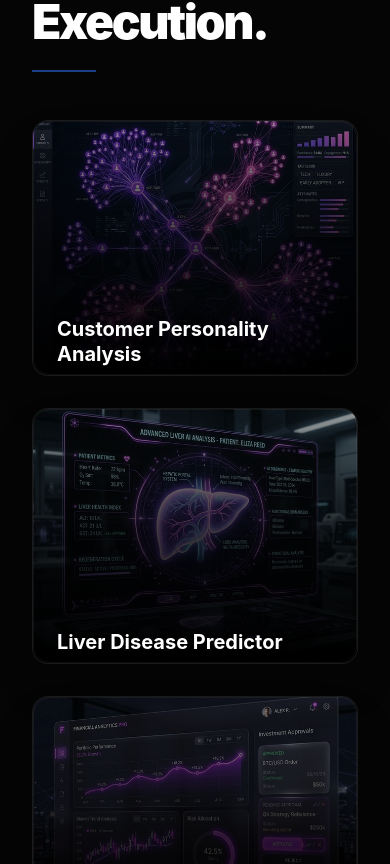
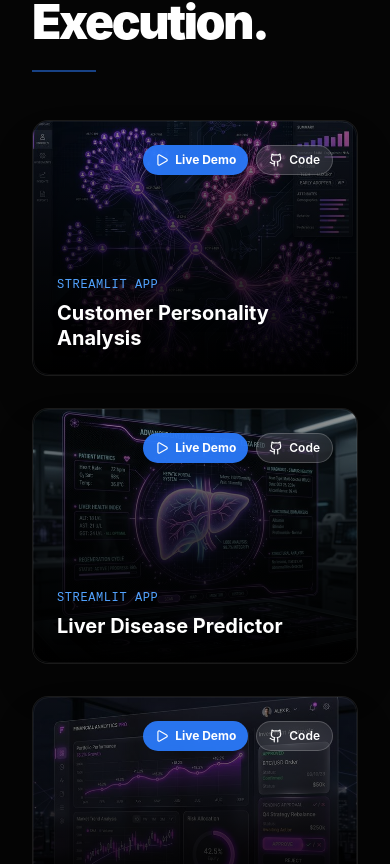
Before and after one commit to Adityamh19/aditya-portfolio, a Next.js app: page / in a window 390 px wide. Shown: the part 1940-2804 px from the top of the page. Built offline with nearby package versions, Linux system fonts and the light colour scheme.

Commit message:
Update mobile view to display Live Demo and Code buttons

```diff
--- a/src/components/SelectedWorks.tsx
+++ b/src/components/SelectedWorks.tsx
@@ -49,7 +49,7 @@ export default function SelectedWorks() {
             </div>
 
             <div className="relative z-10 p-6 flex flex-col justify-between h-full pointer-events-none">
-              <div className="flex justify-end gap-2 opacity-0 group-hover:opacity-100 transition-opacity duration-500 pointer-events-auto translate-y-2 group-hover:translate-y-0">
+              <div className="flex justify-end gap-2 opacity-100 md:opacity-0 md:group-hover:opacity-100 transition-opacity duration-500 pointer-events-auto translate-y-0 md:translate-y-2 md:group-hover:translate-y-0">
                 <a href={work.live} target="_blank" rel="noopener noreferrer" className="flex items-center gap-1.5 px-3 py-1.5 rounded-full bg-blue-500/90 text-white text-xs font-bold hover:bg-blue-400 transition-colors shadow-lg backdrop-blur-md">
                   <Play className="w-3.5 h-3.5" /> Live Demo
                 </a>
@@ -58,8 +58,8 @@ export default function SelectedWorks() {
                 </a>
               </div>
 
-              <div className="mt-4 transform translate-y-4 group-hover:translate-y-0 transition-transform duration-500">
-                <p className="text-blue-400 font-mono text-xs tracking-wider mb-2 opacity-0 group-hover:opacity-100 transition-opacity delay-100 uppercase">Streamlit App</p>
+              <div className="mt-4 transform translate-y-0 md:translate-y-4 md:group-hover:translate-y-0 transition-transform duration-500">
+                <p className="text-blue-400 font-mono text-xs tracking-wider mb-2 opacity-100 md:opacity-0 md:group-hover:opacity-100 transition-opacity delay-100 uppercase">Streamlit App</p>
                 <h3 className="text-xl md:text-2xl font-bold text-white leading-tight drop-shadow-lg">{work.title}</h3>
               </div>
             </div>
```
